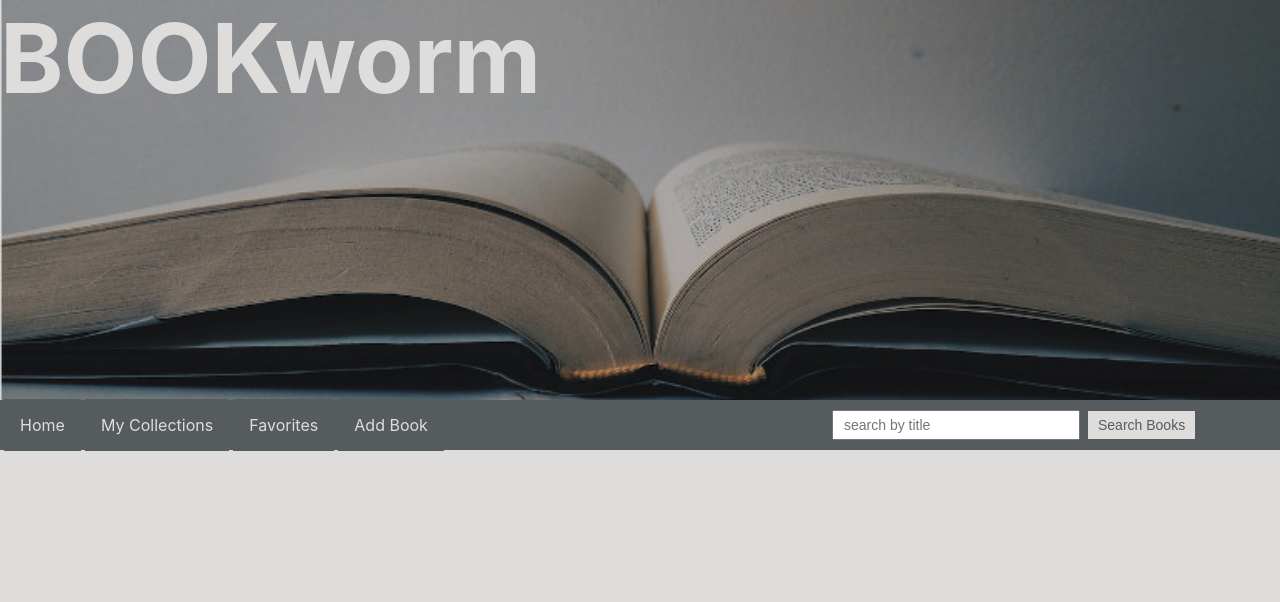
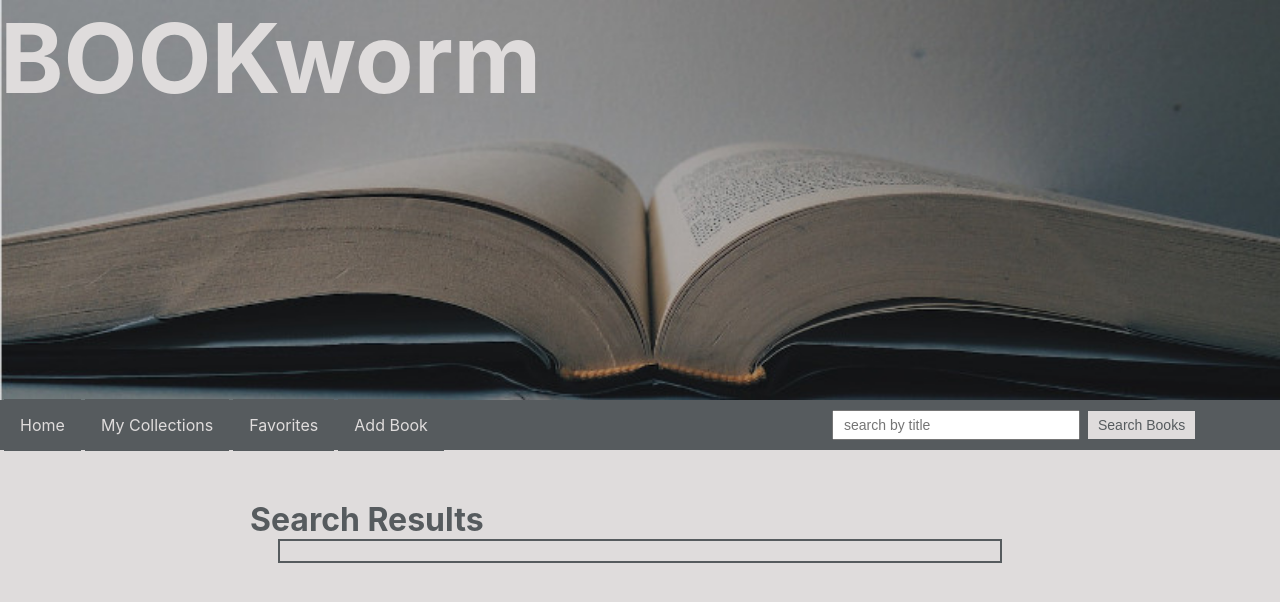
Before and after one commit to EricHagood/Bookworm, a React (Create React App) app in the folder bookworm-client/: page / in a window 1280 px wide. Shown: the top 602 px of the page. Built offline with nearby package versions, Linux system fonts and the light colour scheme; no server answers.

Commit message:
fixed display error

```diff
--- a/bookworm-client/src/App.css
+++ b/bookworm-client/src/App.css
@@ -87,7 +87,13 @@ margin-top: 10px;
   display: flex;
   flex-direction: column;
   width: 160px;
-  padding: 15px;
+  margin-right: 15px;
+  margin-left: 15px;
+  margin-bottom: 10px;
+
+}
+.column-container {
+  margin-bottom: 0px;
 
 }
 .view-container {
@@ -98,4 +104,11 @@ margin-top: 10px;
   max-width: 700px;
   padding: 10px;
   margin: auto;
+  border: 2px solid rgb(86,91,94);
 }
+.search-results-title {
+  color: rgb(86,91,94);
+  margin-left: 250px;
+  margin-bottom: 0px;
+  margin-top: 50px
+}
--- a/bookworm-client/src/App.js
+++ b/bookworm-client/src/App.js
@@ -177,6 +177,7 @@ export default class App extends Component {
           <Search returnedBooks={this.state.returnedBooks} sendBooks = {this.recieveBooks} />
 
       </div>
+      <h1 className='search-results-title'> Search Results</h1>
       <div className='view-container' id = "details">
         {
           this.state.clickedBook ? <BookView book={ this.state.clickedBook } /> : ''
--- a/bookworm-client/src/components/SearchView.jsx
+++ b/bookworm-client/src/components/SearchView.jsx
@@ -5,10 +5,10 @@ export default class SeachView extends Component {
 
     render() {
         return (this.props.books.map( (book, index) => {
-            return (<div key={index}>
+            return (<div className='column-container' key={index}>
               <div className='book-container' >
-                <p>Title: {book.volumeInfo.title}</p>
-                <p>Authors: { book.volumeInfo.authors.toString() }</p>
+                <p>{book.volumeInfo.title}</p>
+                <p>{ book.volumeInfo.authors.toString() }</p>
                 <img src = {book.volumeInfo.imageLinks ? (
                     book.volumeInfo.imageLinks.thumbnail
                     ) : (
```
